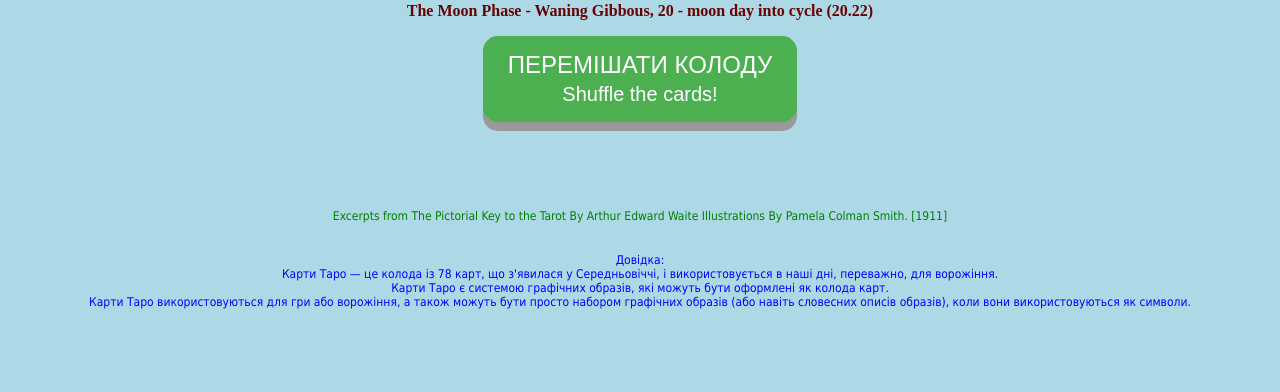
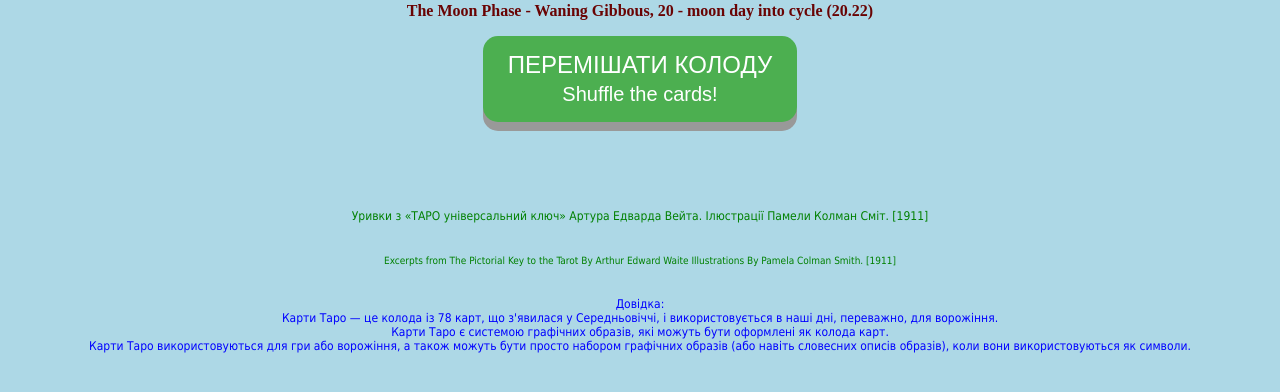
Before and after one commit to MarianTsap/tarrot_vecel, a Django app: page / in a window 1280 px wide. Shown: the part 140-532 px from the top of the page. Run offline with Django 3.2, Linux system fonts and the light colour scheme; data comes from the database, SQL or seed files in the repository.

Commit message:
chainge languidge

```diff
--- a/cards/templates/cards/index.html
+++ b/cards/templates/cards/index.html
@@ -29,7 +29,8 @@
     <br>
     </div>
     <div class="container">
-    <p id="source">Excerpts from The Pictorial Key to the Tarot By Arthur Edward Waite Illustrations By Pamela Colman Smith. [1911]</p>
+    <p id="source">Уривки з «ТАРО універсальний ключ» Артура Едварда Вейта. Ілюстрації Памели Колман Сміт. [1911]</p>
+    <p id="source"><small>Excerpts from The Pictorial Key to the Tarot By Arthur Edward Waite Illustrations By Pamela Colman Smith. [1911]</small></p>
     <p id="reference">Довідка:<br>
     Карти Таро — це колода із 78 карт, що з'явилася у Середньовіччі, і використовується в наші дні, переважно, для ворожіння. <br>
     Карти Таро є системою графічних образів, які можуть бути оформлені як колода карт. <br>
```
